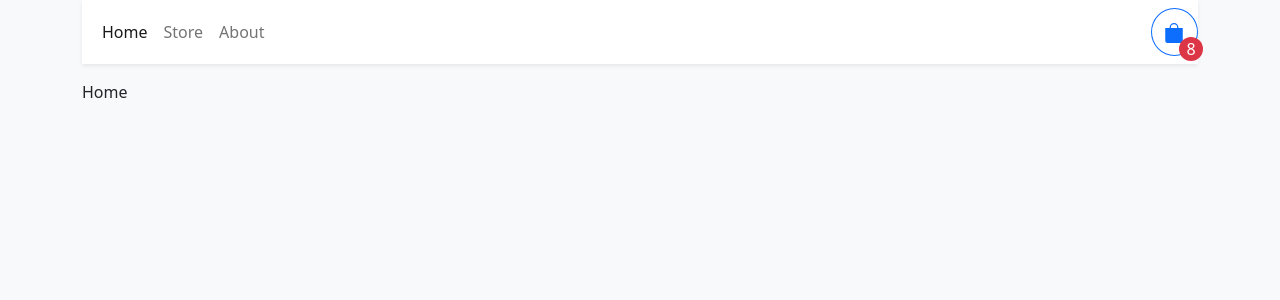
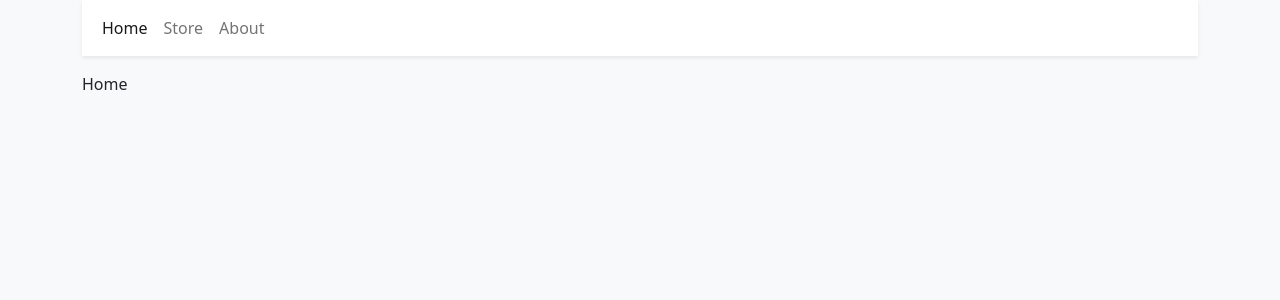
Before and after one commit to cleecoloma/Projects, a React (Vite) app in the folder electronic-store/: page / in a window 1280 px wide. Shown: the top 300 px of the page. Built offline with nearby package versions, Linux system fonts and the light colour scheme.

Commit message:
update cart quantity

```diff
--- a/electronic-store/src/components/Navbar.tsx
+++ b/electronic-store/src/components/Navbar.tsx
@@ -6,8 +6,10 @@ import {
 } from "react-bootstrap";
 
 import { NavLink } from "react-router-dom"
+import { useShoppingCart } from "../context/ShoppingCartContent";
 
 function Navbar() {
+  const { openCart, cartQuantity } = useShoppingCart();
   return (
     <NavbarBs className="bg-white shadow-sm mb-3">
       <Container>
@@ -23,7 +25,9 @@ function Navbar() {
           </Nav.Link>
         </Nav>
       </Container>
+      {cartQuantity > 0 && (
         <Button
+          onClick={openCart}
           style={{ width: "3rem", height: "3rem", position: "relative" }}
           variant="outline-primary"
           className="rounded-circle"
@@ -38,10 +42,11 @@ function Navbar() {
           >
             <path d="M8 1a2.5 2.5 0 0 1 2.5 2.5V4h-5v-.5A2.5 2.5 0 0 1 8 1zm3.5 3v-.5a3.5 3.5 0 1 0-7 0V4H1v10a2 2 0 0 0 2 2h10a2 2 0 0 0 2-2V4h-3.5z" />
           </svg>
-        <div style={{ color: "white", width:"1.5rem", height:"1.5rem", position:"absolute", bottom: 0, right: 0, transform: "translate(25%, 25%)"}} className="rounded-circle bg-danger d-flex justify-content-center align-items-center">
-          8
+          <div style={{ color: "white", width: "1.5rem", height: "1.5rem", position: "absolute", bottom: 0, right: 0, transform: "translate(25%, 25%)" }} className="rounded-circle bg-danger d-flex justify-content-center align-items-center">
+            {cartQuantity}
           </div>
         </Button>
+      )}
     </NavbarBs>
   );
 }
```
Lines whose indentation alone changed are shown as unchanged.
